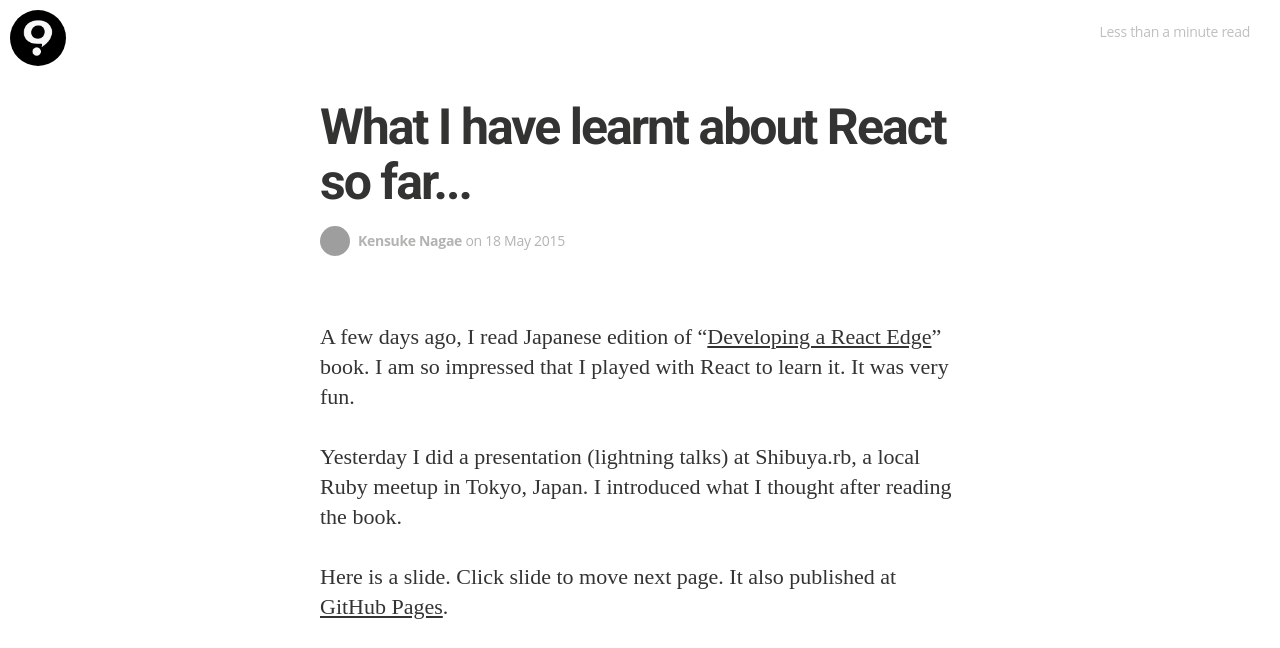
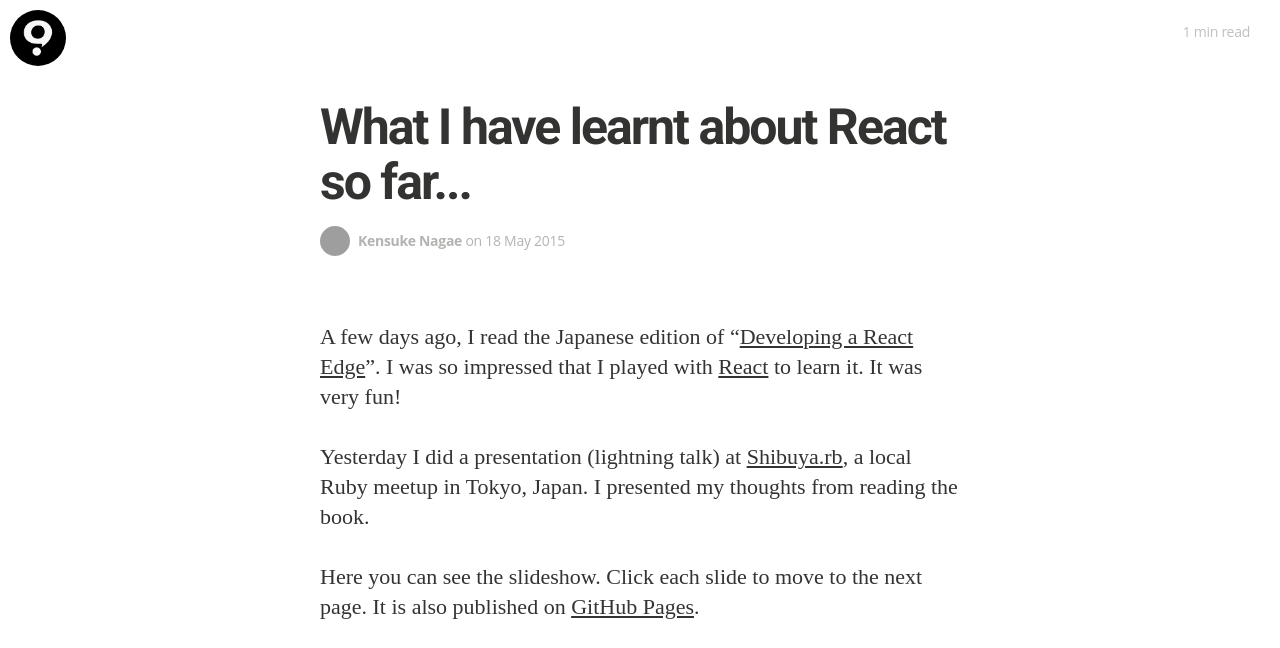
Before and after one commit to tamatamvan/quipper.github.io, a Jekyll site: the page built from _posts/2015-05-21-what-i-have-learnt-about-react-so-far.markdown, in a window 1280 px wide and 900 px high, cut to the strip 0-648 px from the top of the window. Built offline with Jekyll 4.4.1, drawn with Linux system fonts in a browser that asks for light colours; nearby versions of some CDN libraries; some web fonts are replaced; Markdown is read by kramdown in place of the engine named in the settings; comment, search, counter and statistics services are not loaded; grey boxes are pictures that could not be loaded.

Commit message:
some english content modifications

```diff
--- a/_posts/2015-05-21-what-i-have-learnt-about-react-so-far.markdown
+++ b/_posts/2015-05-21-what-i-have-learnt-about-react-so-far.markdown
@@ -6,11 +6,11 @@ author: kyanny
 comments: true
 ---
 
-A few days ago, I read Japanese edition of "[Developing a React Edge](http://shop.oreilly.com/product/9781939902122.do?sortby=publicationDate)" book. I am so impressed that I played with React to learn it. It was very fun.
+A few days ago, I read the Japanese edition of "[Developing a React Edge](http://shop.oreilly.com/product/9781939902122.do?sortby=publicationDate)". I was so impressed that I played with [React](https://facebook.github.io/react/) to learn it. It was very fun!
 
-Yesterday I did a presentation (lightning talks) at Shibuya.rb, a local Ruby meetup in Tokyo, Japan. I introduced what I thought after reading the book.
+Yesterday I did a presentation (lightning talk) at [Shibuya.rb](https://shibuyarb.doorkeeper.jp/), a local Ruby meetup in Tokyo, Japan. I presented my thoughts from reading the book.
 
-Here is a slide. Click slide to move next page. It also published at [GitHub Pages](http://kyanny.github.io/what-i-have-learnt-about-react-so-far/).
+Here you can see the slideshow. Click each slide to move to the next page. It is also published on [GitHub Pages](http://kyanny.github.io/what-i-have-learnt-about-react-so-far/).
 
 <iframe src="http://kyanny.github.io/what-i-have-learnt-about-react-so-far/" width="640" height="480"></iframe>
 
```
